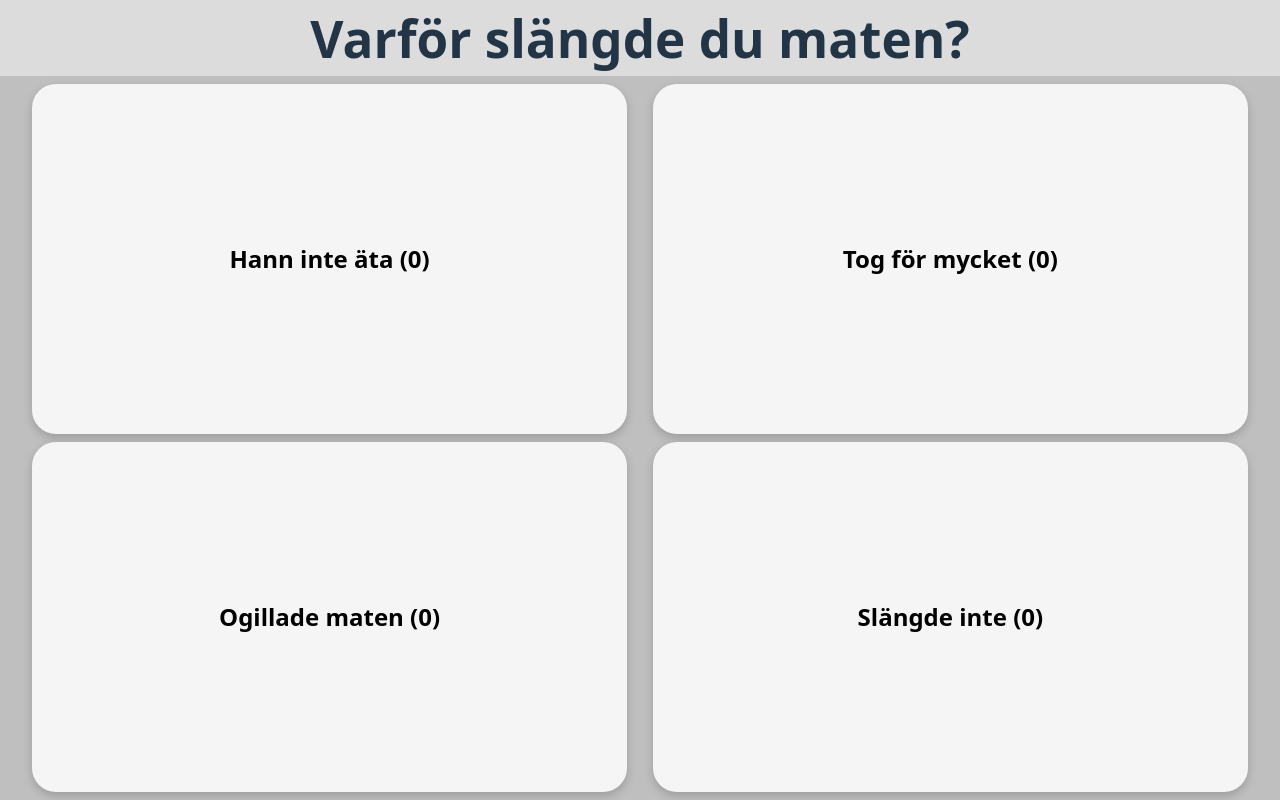
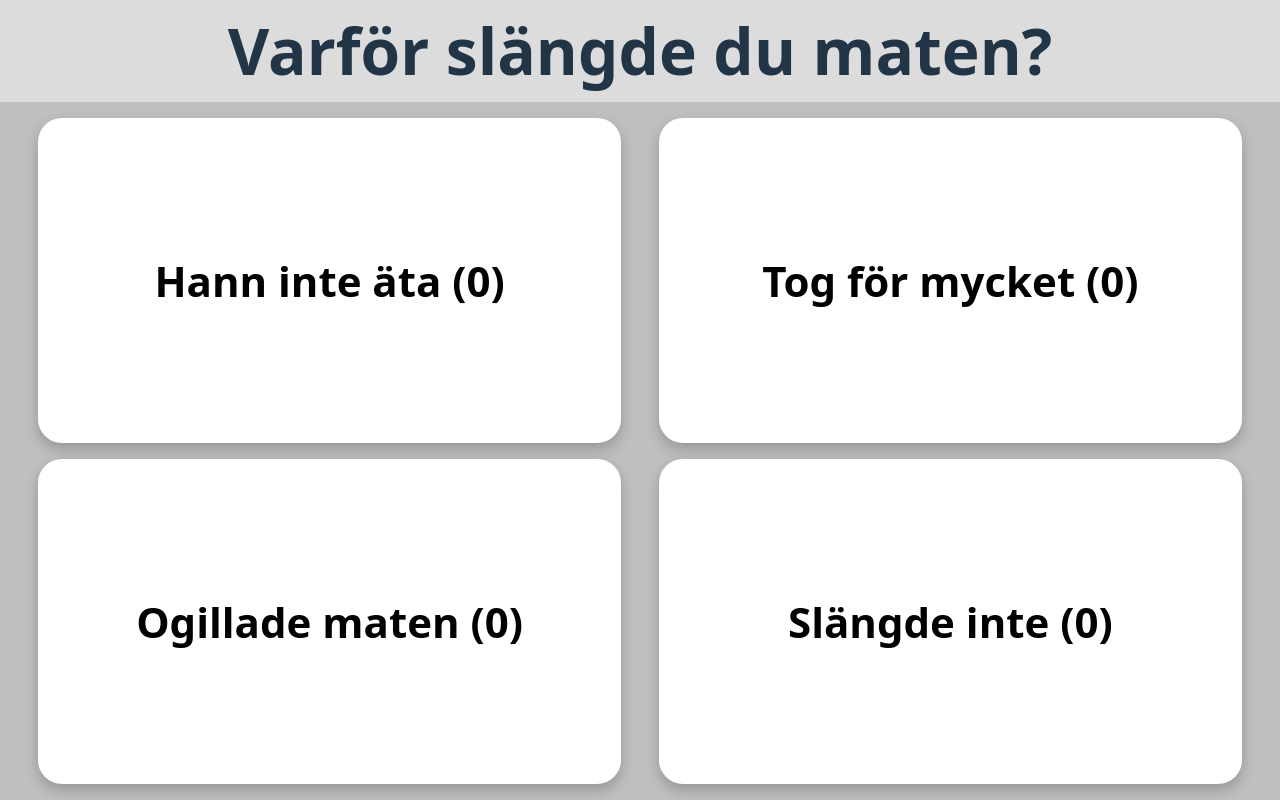
Before and after one commit to Luckan2006/Matsal_app, a React (Vite) app in the folder my-app/: page / in a window 1280 px wide. Built offline with nearby package versions, Linux system fonts and the light colour scheme; no server answers; the database is empty.

Commit message:
another change

```diff
--- a/my-app/src/App.css
+++ b/my-app/src/App.css
@@ -11,19 +11,20 @@ body {
 }
 
 body {
+  overflow: hidden;
   font-family: system-ui, -apple-system, BlinkMacSystemFont, "Segoe UI", sans-serif;
   background-color: gainsboro;
 }
 
 #root {
   height: 100%;
-  width: 100%;
+  width: 100vw;
 }
 
 .app {
   height: 100%;
-  width: 100%;
-  max-width: 100%;
+  width: 100vw;
+  max-width: 100vw;
   display: flex;
   flex-direction: column;
   background-color: gainsboro;
@@ -34,8 +35,8 @@ body {
   width: 100%;
   text-align: center;
   font-weight: 700;
-  font-size: 4.5vw;
-  padding: 1.5vh 2vw;
+  font-size: 5vw;
+  padding: 2vh 2vw;
   background-color: gainsboro;
 }
 
@@ -48,9 +49,9 @@ body {
   grid-template-columns: 1fr 1fr;
   grid-template-rows: 1fr 1fr;
 
-  padding: 1.5vh 3vw;
-  column-gap: 2.5vw;
-  row-gap: 1.5vh;
+  padding: 2vh 3vw;
+  column-gap: 3vw;
+  row-gap: 2vh;
 
   background-color: #bfbfbf;
 }
@@ -61,8 +62,8 @@ body {
 
   border: none;
   border-radius: 1.5rem;
-  background-color: #f5f5f5;
-  box-shadow: 0 4px 10px rgba(0, 0, 0, 0.18);
+  background-color: #fff;
+  box-shadow: 0 6px 14px rgba(0, 0, 0, 0.22);
   cursor: pointer;
 
   display: flex;
@@ -70,42 +71,10 @@ body {
   justify-content: center;
   text-align: center;
 
-  padding: 0.6rem;
+  padding: 1rem;
   font-weight: 600;
-  font-size: clamp(18px, 3.4vw, 28px);
 
-  -webkit-tap-highlight-color: transparent;
-  outline: none;
+  font-size: clamp(26px, 4.8vw, 42px);
 
   transition: transform 0.1s ease, background-color 0.15s ease;
 }
-
-.button:active {
-  transform: scale(0.97);
-  background-color: #e6e6e6;
-}
-
-@media (max-height: 800px) {
-  .title {
-    font-size: 4vw;
-    padding: 1.2vh 2vw;
-  }
-
-  .grid {
-    padding: 1vh 2.5vw;
-    column-gap: 2vw;
-    row-gap: 1vh;
-  }
-
-  .button {
-    font-size: clamp(16px, 3vw, 24px);
-    padding: 0.5rem;
-  }
-}
-
-@media (max-width: 900px) {
-  .grid {
-    grid-template-columns: 1fr;
-    grid-template-rows: repeat(4, 1fr);
-  }
-}
```
